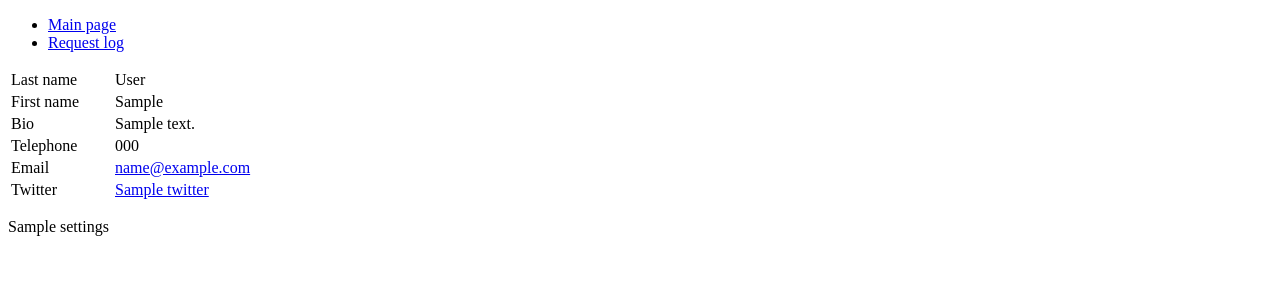
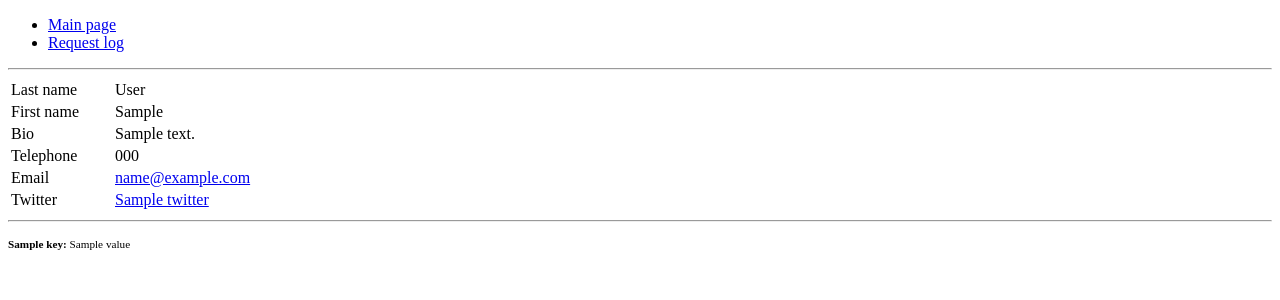
Before and after one commit to brabadu/test_42cc, a Python web app: template templates/contacts.html in a window 1280 px wide. Shown: the top 300 px of the page. Run offline with Jinja, Linux system fonts and the light colour scheme; the template is opened without the code that fills it: most values are stand-ins (such as "Sample title", 1, 10 or a date in 2020).

Commit message:
ticket:4 settings output by context processor was added to all pages

```diff
--- a/templates/base.html
+++ b/templates/base.html
@@ -9,9 +9,13 @@
         <li><a href="/">Main page</a></li>
         <li><a href="/request_log">Request log</a></li>
     </ul>
+    <hr>
     {% block content %}{% endblock %}
+    <hr>
     <p>
-        {{ settings }}
+        {% for key,value in settings.items %}
+            <p style='font-size:0.7em'><b>{{ key }}: </b>{{ value }}</p>
+        {% endfor %}
     </p>
 </body>
 </html>
```
